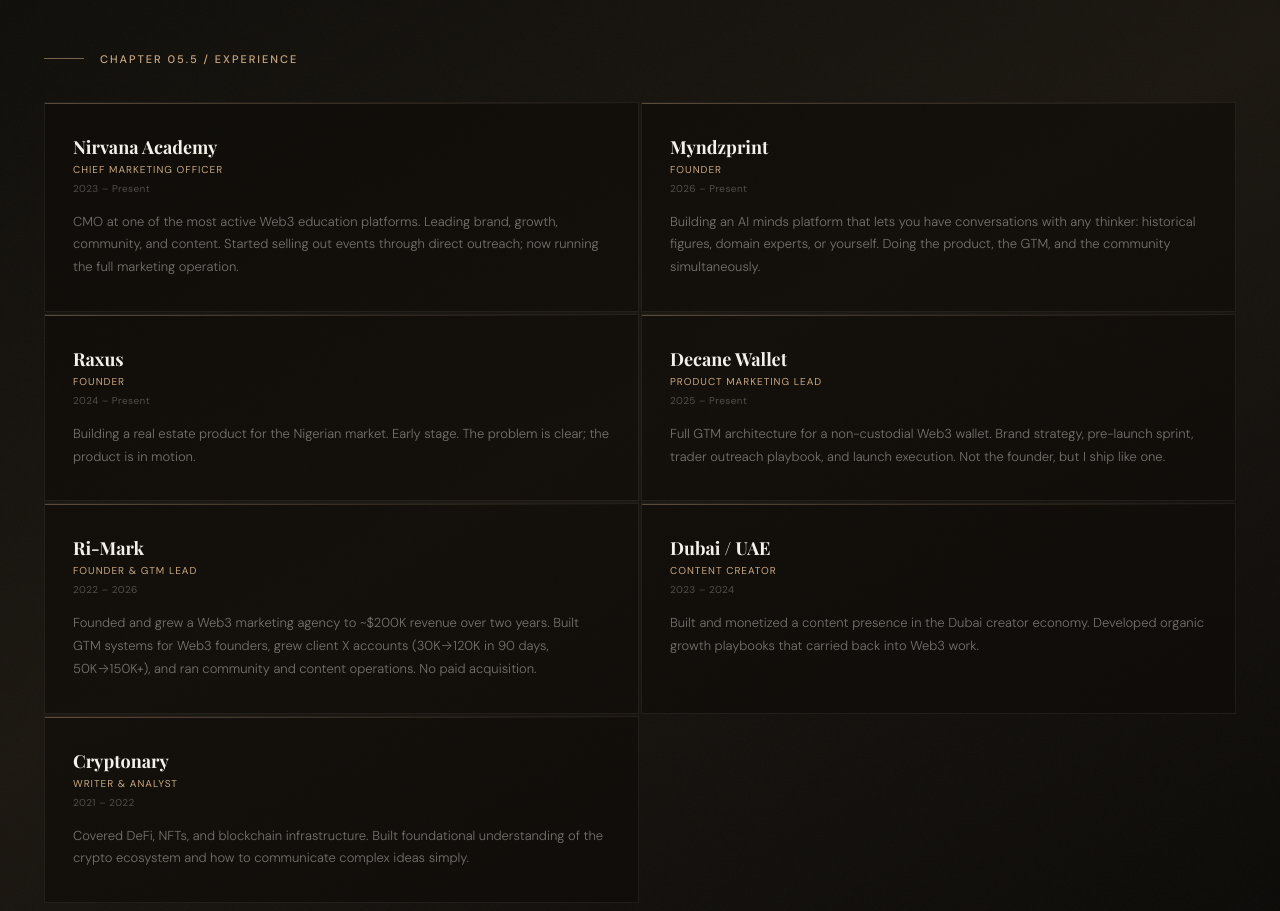
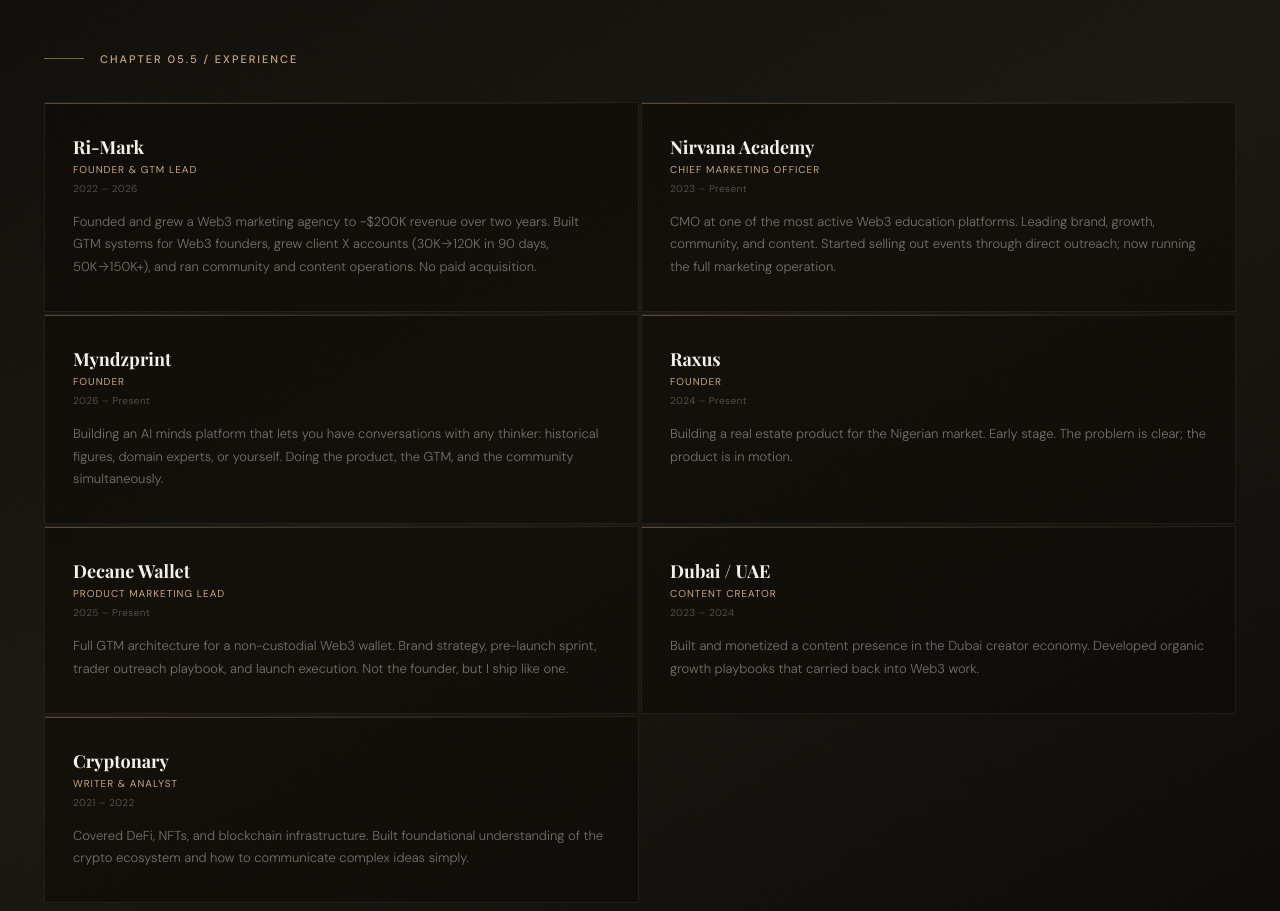
Before and after one commit to amonaayoola/website, a Next.js app: page /about in a window 1280 px wide. Shown: the part 1700-2611 px from the top of the page. Built offline with nearby package versions, Linux system fonts and the light colour scheme; a web font is replaced by a local one.

Commit message:
fix: reorder experience — Ri-Mark before Nirvana Academy

```diff
--- a/app/about/page.tsx
+++ b/app/about/page.tsx
@@ -1,6 +1,12 @@
 import Link from 'next/link'
 
 const experience = [
+  {
+    role: 'Founder & GTM Lead',
+    company: 'Ri-Mark',
+    period: '2022 – 2026',
+    desc: 'Founded and grew a Web3 marketing agency to ~$200K revenue over two years. Built GTM systems for Web3 founders, grew client X accounts (30K→120K in 90 days, 50K→150K+), and ran community and content operations. No paid acquisition.',
+  },
   {
     role: 'Chief Marketing Officer',
     company: 'Nirvana Academy',
@@ -24,12 +30,6 @@
     company: 'Decane Wallet',
     period: '2025 – Present',
     desc: 'Full GTM architecture for a non-custodial Web3 wallet. Brand strategy, pre-launch sprint, trader outreach playbook, and launch execution. Not the founder, but I ship like one.',
-  },
-  {
-    role: 'Founder & GTM Lead',
-    company: 'Ri-Mark',
-    period: '2022 – 2026',
-    desc: 'Founded and grew a Web3 marketing agency to ~$200K revenue over two years. Built GTM systems for Web3 founders, grew client X accounts (30K→120K in 90 days, 50K→150K+), and ran community and content operations. No paid acquisition.',
   },
   {
     role: 'Content Creator',
```
